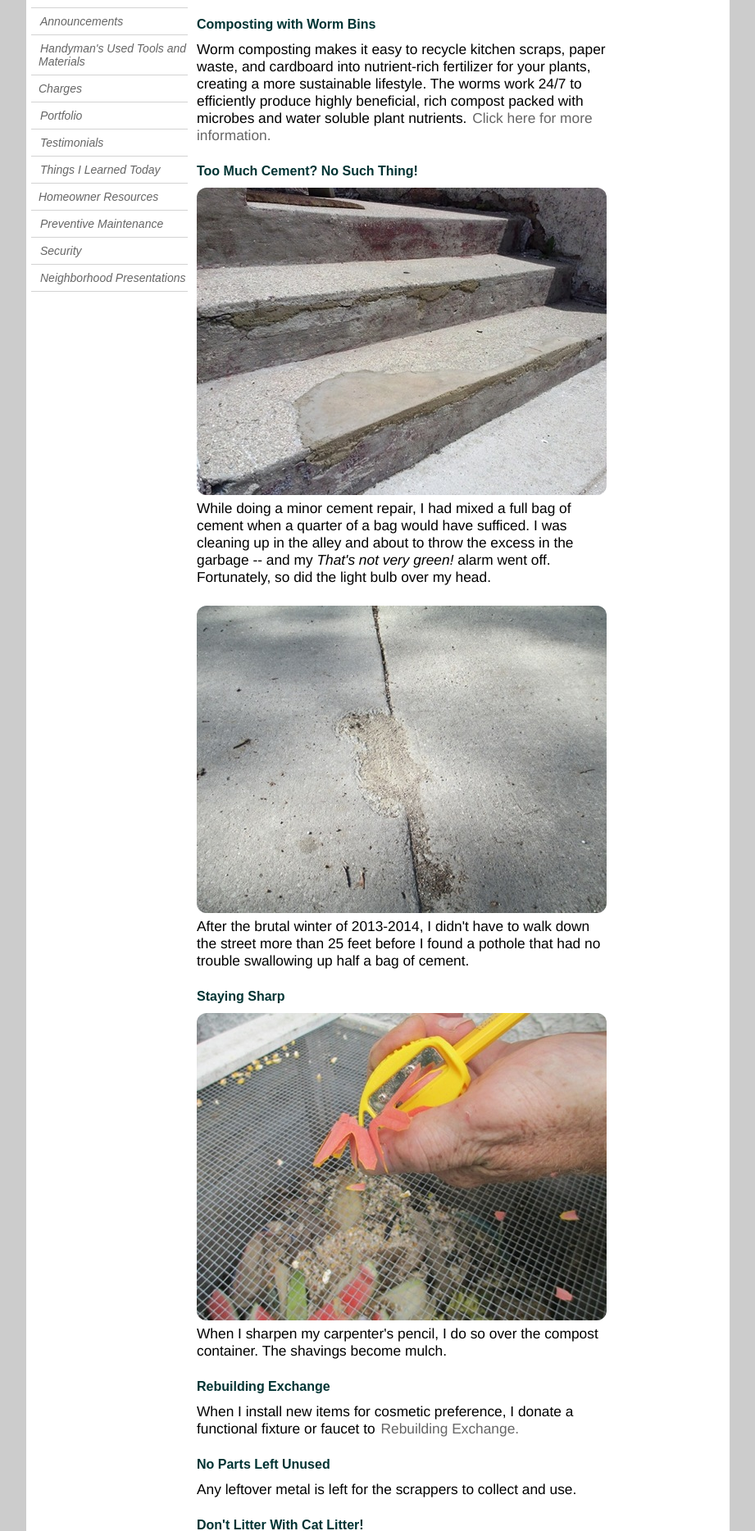
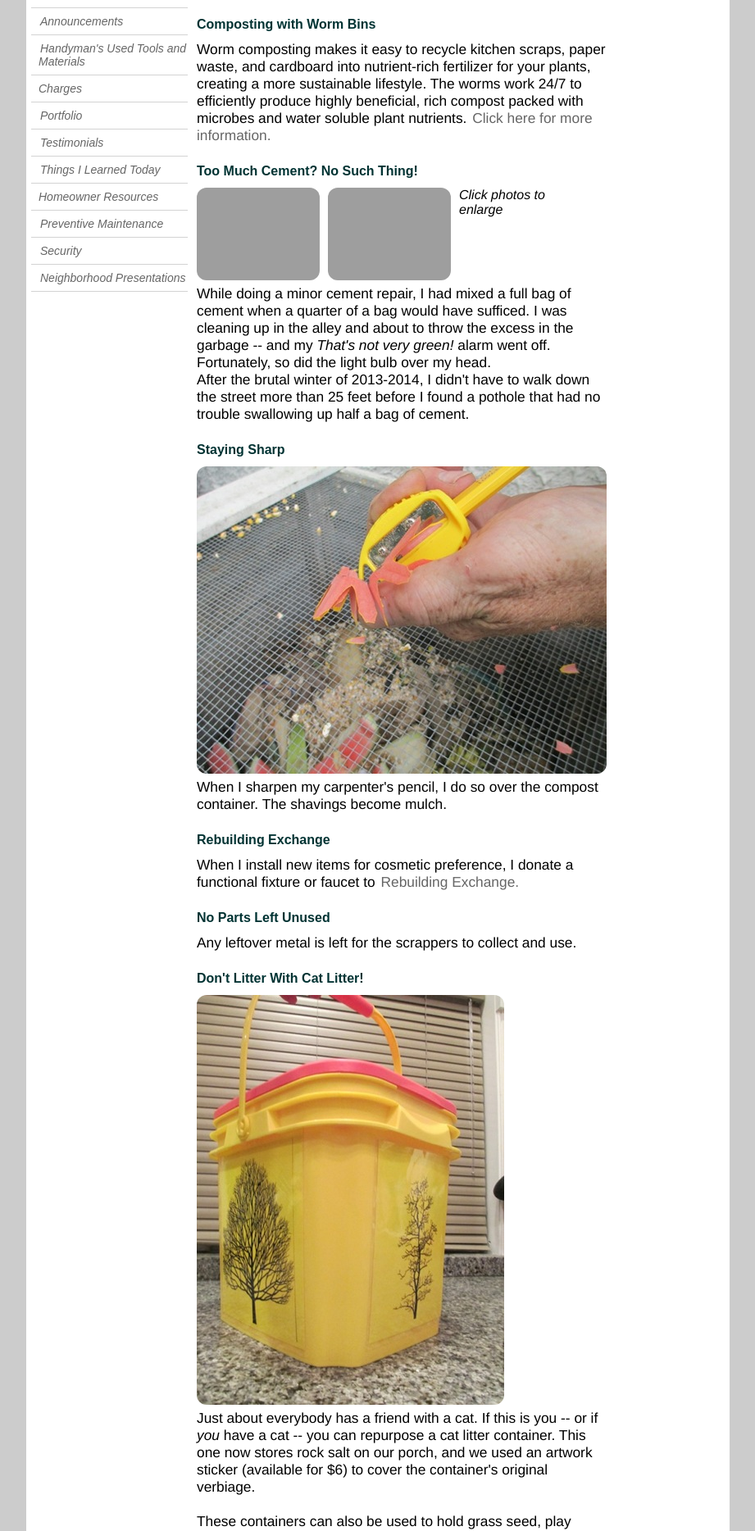
Before and after one commit to scatteredfrog/flirzelkwerp_pphm, a PHP site: page /how_green.php in a window 1280 px wide. Shown: the part 388-2256 px from the top of the page at 82% size, without its empty margins (179-1100 px from the left). Run offline with PHP 8.4, Linux system fonts and the light colour scheme; grey boxes are pictures that could not be loaded.

Commit message:
Thumbnails and worm bin updates

```diff
--- a/css/how_green.css
+++ b/css/how_green.css
@@ -56,6 +56,48 @@
     font-size: 17px;
 }
 
+.imageContainerCement {
+    border-radius: 12px;
+    height: 113px;
+    width: 150px;
+    margin-bottom: 6px;
+    float: left;
+    margin-right: 10px;
+    font-style: italic;
+    font-size: 16px;
+}
+
+.photoView {
+    position: fixed;
+    height: 375px;
+    display: none;
+    top: 0;
+    bottom: 0;
+    z-index: 300;
+    margin: auto;
+    left: 0;
+    right: 0;
+    width: 500px;
+    box-shadow: 3px 3px 5px 6px #aeaeae;
+    -moz-box-shadow: 3px 3px 5px 6px #aeaeae;
+    -webkit-box-shadow: 3px 3px 5px 6px #aeaeae;
+    border-radius: 12px;
+}
+
+.closePhotoView {
+    float: right;
+    margin-right: 10px;
+    margin-top: 5px;
+    cursor: pointer;
+    color: #ae0000;
+    font-family: sans-serif;
+    border-style: outset;
+    user-select: none;
+    -moz-user-select: none;
+    -webkit-user-select: none;
+    -webkit-touch-user-select: none;
+    -ms-user-select: none;
+}
 .greenDiv { padding: 12px 0 12px 0; }
 .greenPrehead { padding-bottom: 11px; }
 .imageContainer { border-radius: 12px; height:375px; width:500px; margin-bottom: 6px; }
--- a/how_green.php
+++ b/how_green.php
@@ -10,7 +10,7 @@
 </head>
 <body bgcolor="#CCCCCC" ng-app='Gardening'>
 <script src="js/jquery-1.8.0.min.js"></script>
-
+<script src="js/how_green.js"></script>
 <p>&nbsp;</p>
 <table width="800" border="0" cellspacing="2" cellpadding="2" align="center" bgcolor="#FFFFFF">
 <!--BEGINNING OF BODY-->
@@ -50,24 +50,21 @@ produce highly beneficial, rich compost packed with microbes and water soluble p
                 </div>
                 <div class='greenDiv'>
                     <dt class="greenPrehead">Too Much Cement? No Such Thing!</dt>
-                    <div class="imageContainer" style="background-image: url(images/how_green/repaired_stairs_d.jpg);" >
+                    <div class="imageContainerCement" id="repaired_stairs_d.jpg" style="background-image: url(images/how_green/repaired_stairs_tn.jpg);" >
                     </div>
-                    <div class="prehead">
+                    <div class="imageContainerCement" id="alley_pothole_d.jpg" style="background-image: url(images/how_green/alley_pothole_tn.jpg);" >
+                    </div>
+                    <div class="imageContainerCement prehead">Click photos to enlarge</div>
+                    <div class="prehead" style="clear:both;">
                         While doing a minor cement repair, I had mixed a full bag of cement when
                         a quarter of a bag would have sufficed. I was cleaning up in the alley and
                         about to throw the excess in the garbage -- and my <span style="font-style: italic;">
                         That's not very green!</span> alarm went off. Fortunately, so did the
                         light bulb over my head.
                         <br />
-                    </div>
-                </div>
-                <div class="greenDiv">
-                    <div class="imageContainer" style="background-image:url(images/how_green/alley_pothole_d.jpg);">
-                    </div>
-                    <div class="prehead">
-                        After the brutal winter of 2013-2014, I didn't
-                        have to walk down the street more than 25 feet before I found a pothole that
-                        had no trouble swallowing up half a bag of cement.
+                        After the brutal winter of 2013-2014, I didn't have to walk down the street
+                        more than 25 feet before I found a pothole that had no trouble swallowing
+                        up half a bag of cement.
                     </div>
                 </div>
                 <div class='greenDiv'>
@@ -120,6 +117,11 @@ produce highly beneficial, rich compost packed with microbes and water soluble p
 
 </table>
 </table>
+<div class="photoView">
+    <div class="closePhotoView">
+        (x)
+    </div>
+</div>
 </body>
 </html>
 
--- /dev/null
+++ b/js/how_green.js
@@ -0,0 +1,14 @@
+$(document).ready(function() {
+    $('.imageContainerCement').on('click',function() {
+        showPhoto(this.id);
+    });
+
+    $('.closePhotoView').on('click',function() {
+        $('.photoView').hide();
+    })
+});
+
+function showPhoto(name) {
+    $('.photoView').css('background-image','url(images/how_green/'+name);
+    $('.photoView').fadeIn();
+}
--- a/nbproject/private/private.xml
+++ b/nbproject/private/private.xml
@@ -17,6 +17,8 @@
         </file>
     </editor-bookmarks>
     <open-files xmlns="http://www.netbeans.org/ns/projectui-open-files/2">
-        <group/>
+        <group>
+            <file>file:/Volumes/Projects/web/portageparkhandyman.com/index.php</file>
+        </group>
     </open-files>
 </project-private>
```
Also changed, not shown: toolsmats.php (+3 -6 lines), 1 other file.
